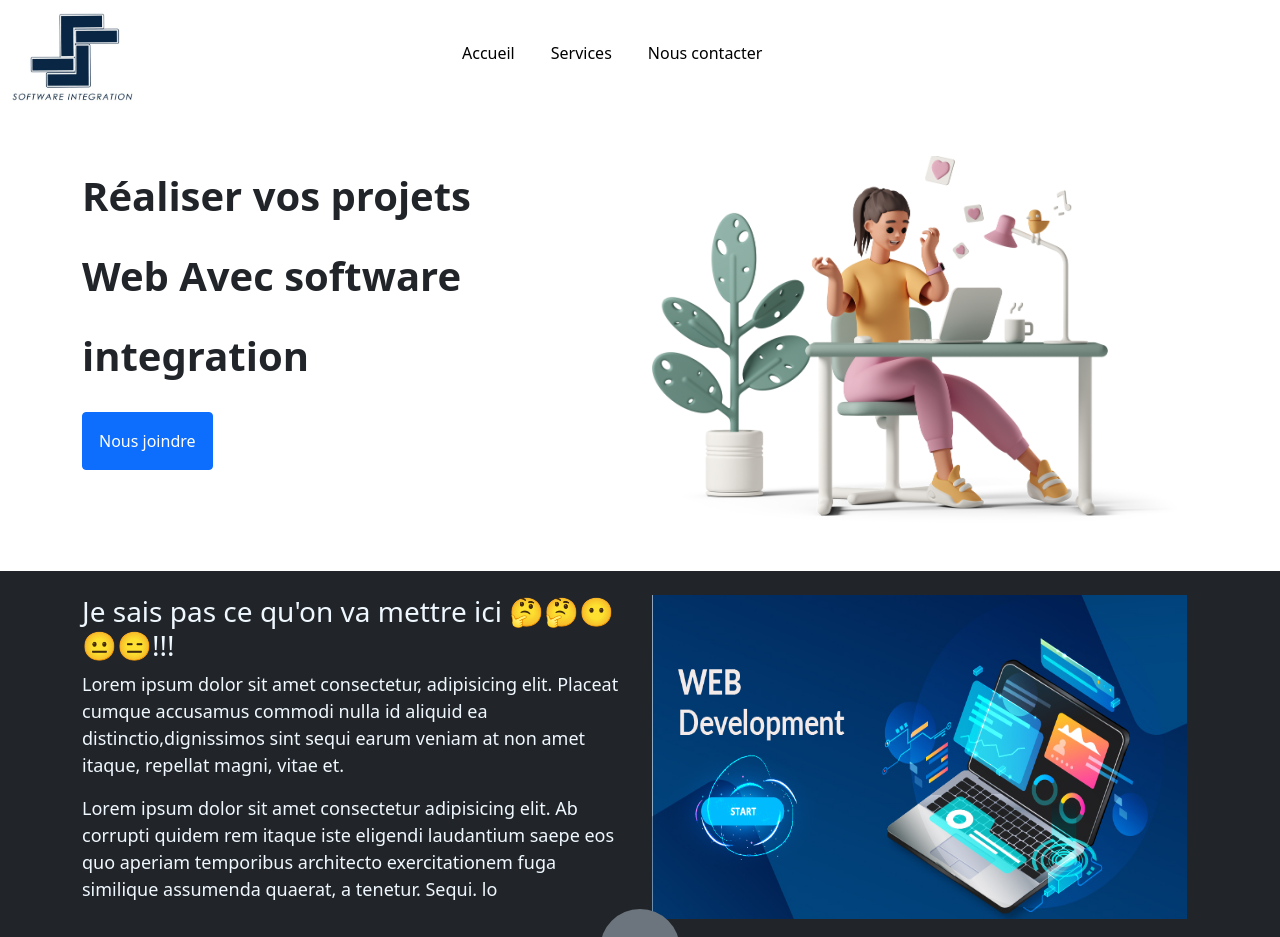
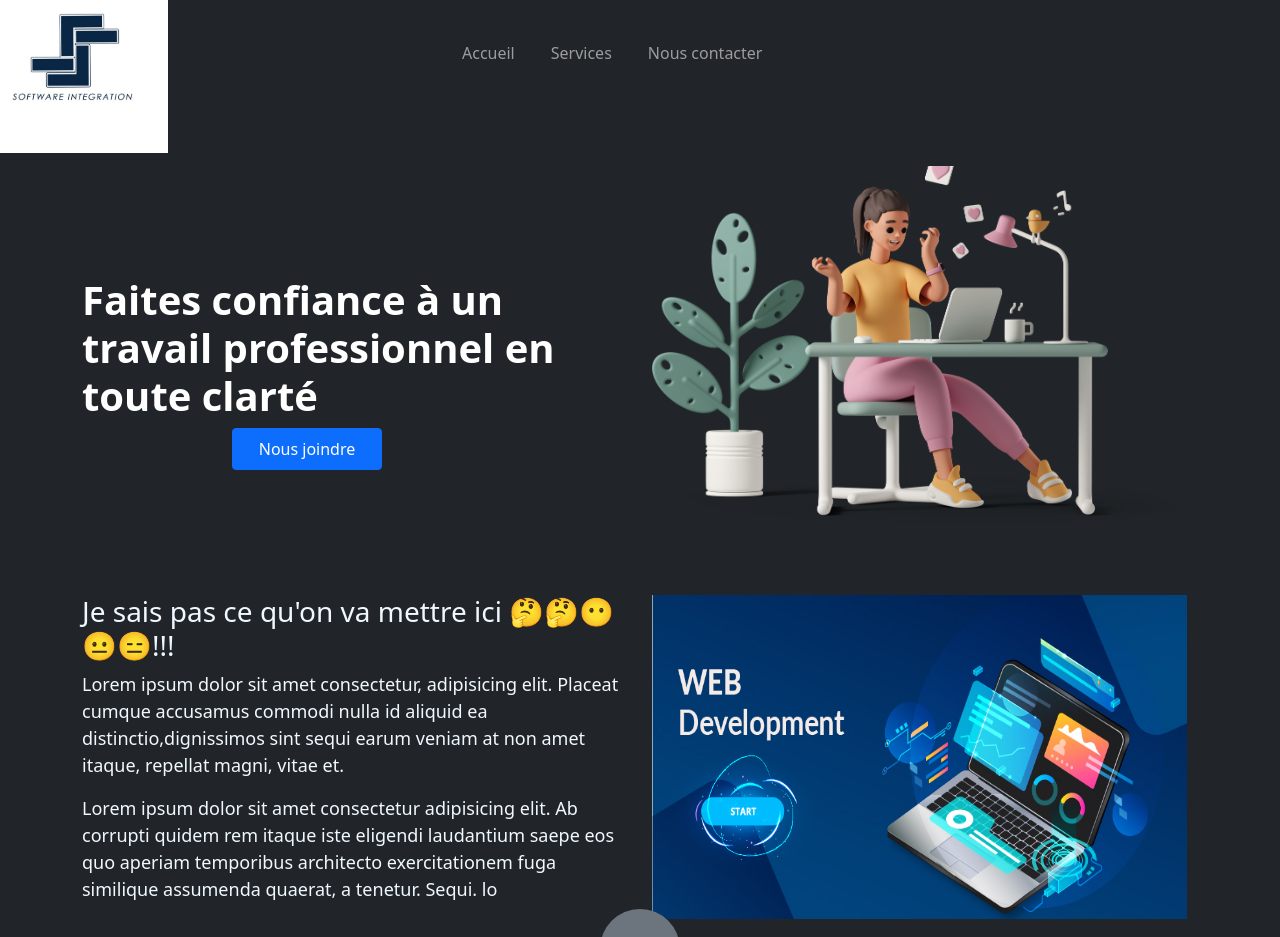
Before and after one commit to hugh-devPhp/Software-Int-Site, a website: page index.html in a window 1280 px wide. Shown: the top 937 px of the page. Drawn offline with nearby package versions, Linux system fonts and the light colour scheme.

Commit message:
--- Auto-Git Commit ---

```diff
--- a/index.html
+++ b/index.html
@@ -18,13 +18,13 @@
   <title>Software integration</title>
 </head>
 
-<body>
+<body class="bg-dark">
 
-  <div class="container " >
+  <div class="container" >
     <nav style="margin-bottom: -30px;" >
       <div class="container">
         <div class="row">
-          <nav class="navbar navbar-expand-md navbar-inner" aria-label="Fourth navbar example">
+          <nav class="navbar navbar-expand-md navbar-dark bg-dark navbar-inner" aria-label="Fourth navbar example">
             <div class="container-fluid">
               <a class="navbar-brand" href="#"><img src="./src/img/logo.jpg" class="logo" width="100%"
                   height="100%"></a>
@@ -36,7 +36,7 @@
               <div class="collapse navbar-collapse" id="navbarsExample04">
                 <ul class="navbar-nav me-auto mb-2 mb-md-0 That">
                   <li class="nav-item">
-                    <a class="nav-link active that1" aria-current="page" href="#Acceuil">Accueil</a>
+                    <a class="nav-link that1" aria-current="page" href="#Acceuil">Accueil</a>
                   </li>
                   <li class="nav-item">
                     <a class="nav-link that1" href="#">Services</a>
@@ -62,13 +62,13 @@
     <div class="row">
       <span class="col-12 col-sm-12 col-md-6 col-lg-6">
 
-        <h1 class="text-dark fw-bold lh-lg">
-          Réaliser vos projets <br>
-           <p class="">Web Avec software integration</p>
+        <h1 class="this">
+          <b>Faites confiance à un travail professionnel en toute clarté </b><br>
+          <!-- <p class="">Web Avec software integration</p> -->
 
         </h1>
         <p>
-         <a class="btn btn-primary p-3"href="#Nous-contacter" >Nous joindre</a>
+         <a class="btn btn-primary p-2 butpri"href="#Nous-contacter" >Nous joindre</a>
         </p>
       </span>
       <figure class="col-12 col-sm-12 col-md-6 col-lg-6">
--- a/src/assets/css/navbar.css
+++ b/src/assets/css/navbar.css
@@ -25,10 +25,17 @@ body {
     .navbar-inner{
         margin-top: -60px;
         background: transparent;
-        color: black;
     }
     .that1{
         margin-left: 20px;
+    }
+    .this{
+      color: white;
+      margin-top: 120px;
+    }
+    .butpri{
+      margin-left: 150px;
+      width: 150px;
     }
     .logo{
         width: 200px;
```
